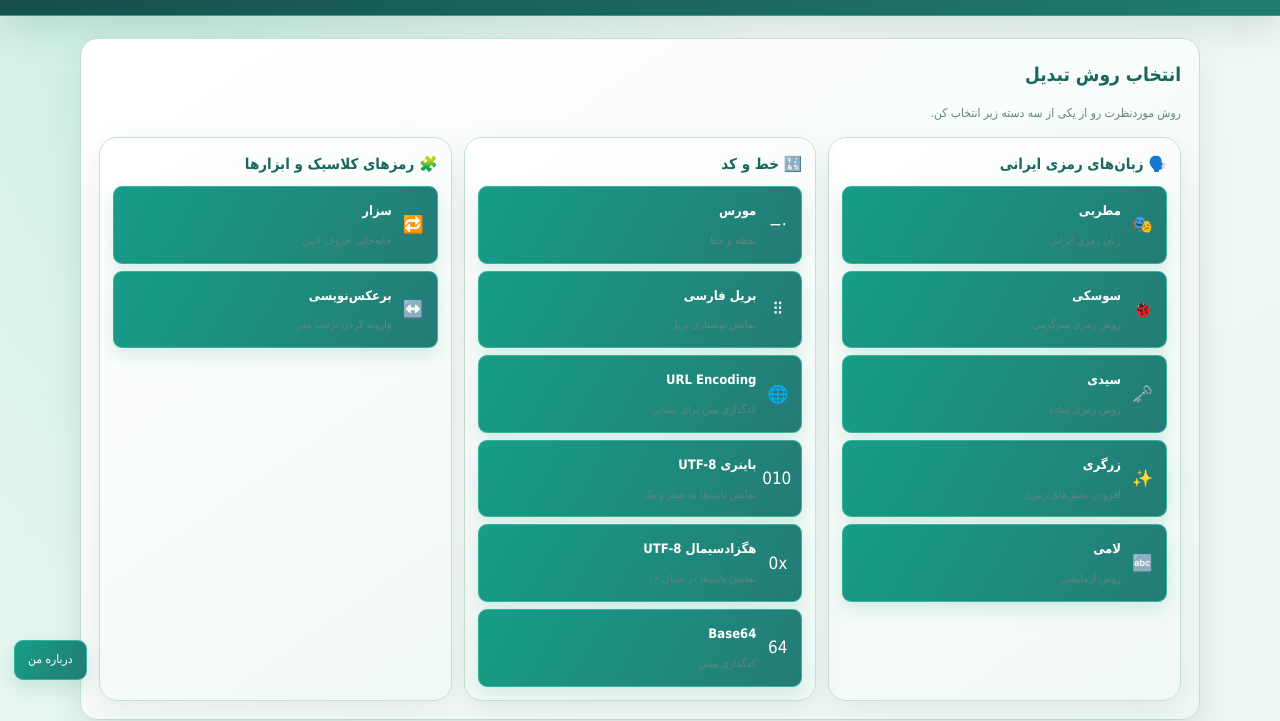
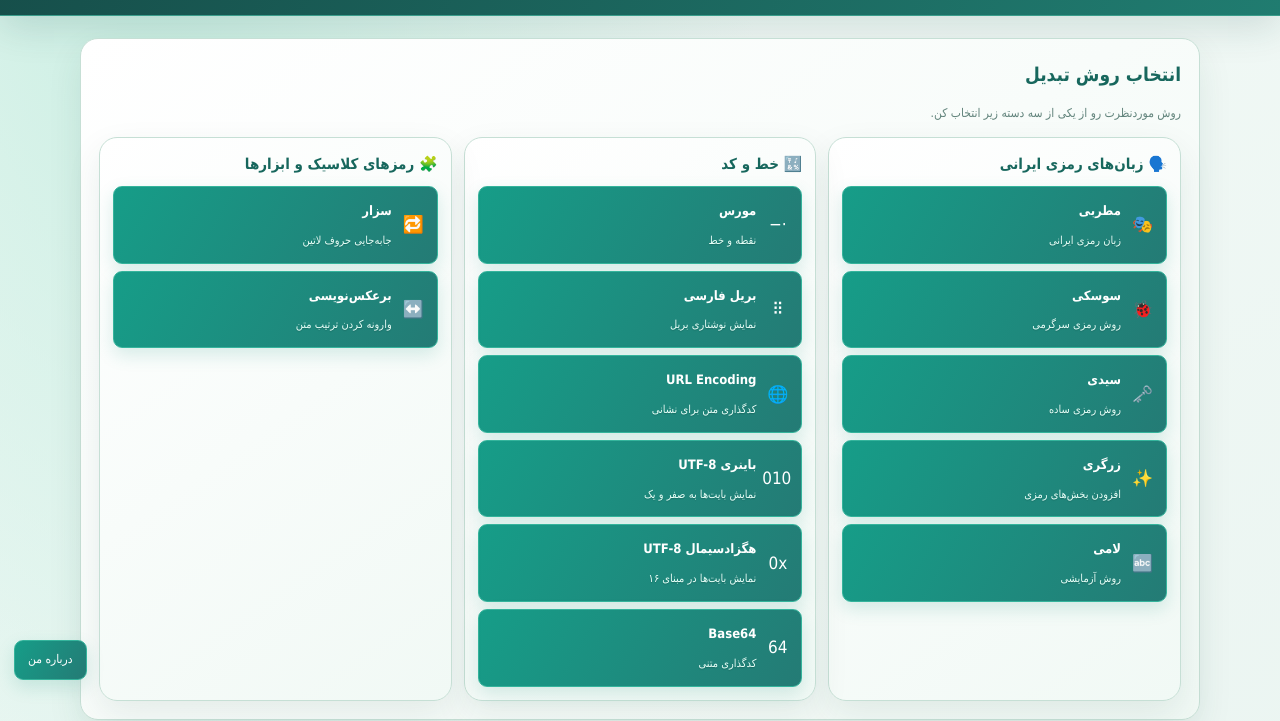
Before and after one commit to masoud73d/motarjeme-ramzi, a plain HTML site: page index.html in a window 1280 px wide. Shown: the part 106-827 px from the top of the page. Drawn offline with Linux system fonts and the light colour scheme.

Commit message:
Improve readability of language method descriptions

```diff
--- a/index.html
+++ b/index.html
@@ -75,6 +75,17 @@ button:hover{filter:brightness(1.06)}
 textarea,select{background:#fbfefc!important;border:1px solid #b8d8ce!important;color:#173b38!important}
 label,.small{color:#62847c!important}
 ::placeholder{color:#8aa9a0!important}
+
+/* MASOUD_METHOD_DESCRIPTION_READABILITY_FIX_2026_11_21 */
+.method-desc{
+  color:#e8fff8!important;
+  font-size:11px!important;
+  font-weight:500!important;
+  opacity:1!important;
+  text-shadow:0 1px 1px rgba(0,45,38,.22);
+}
+.method-name{color:#ffffff!important}
+
 </style>
 </head>
 <body>
```
